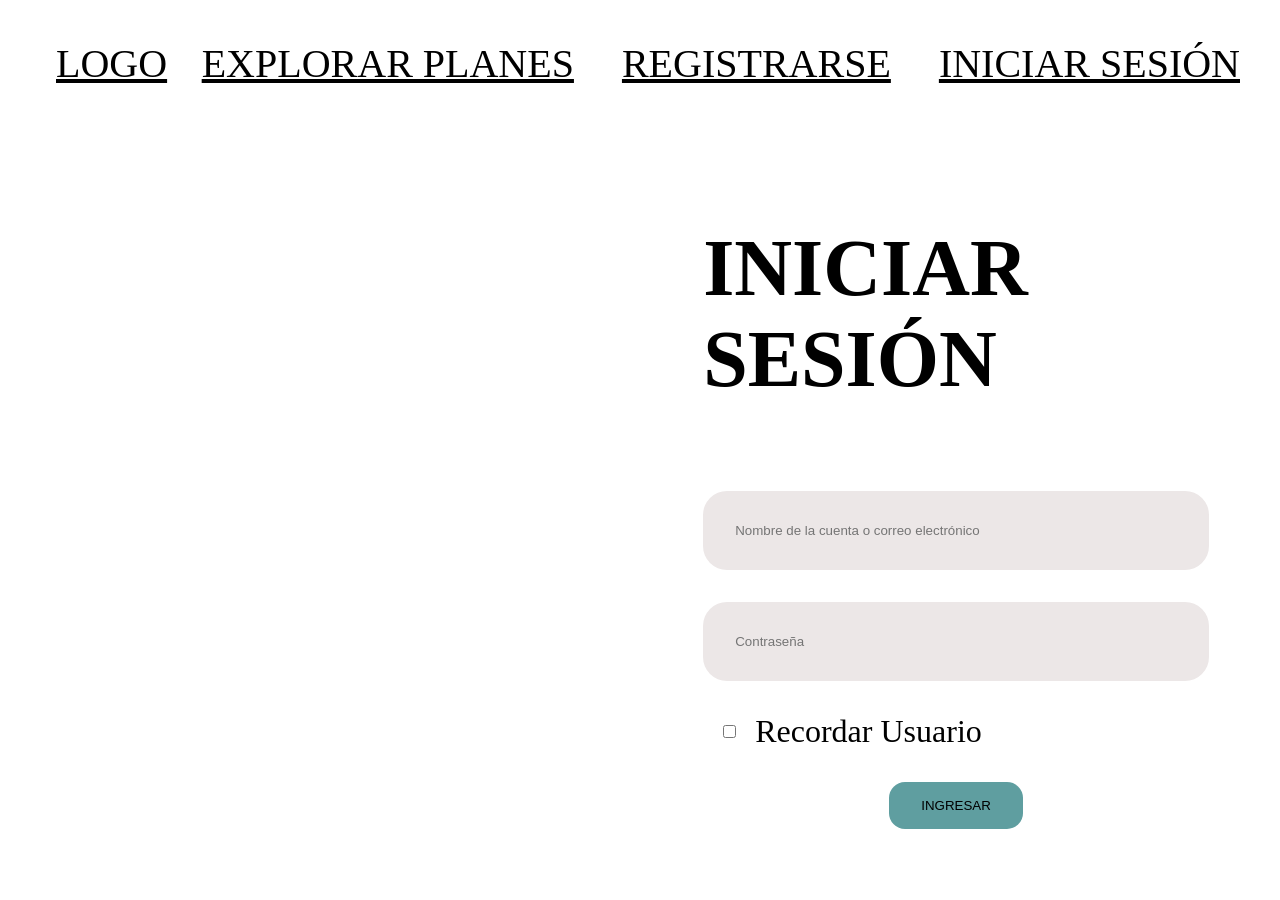
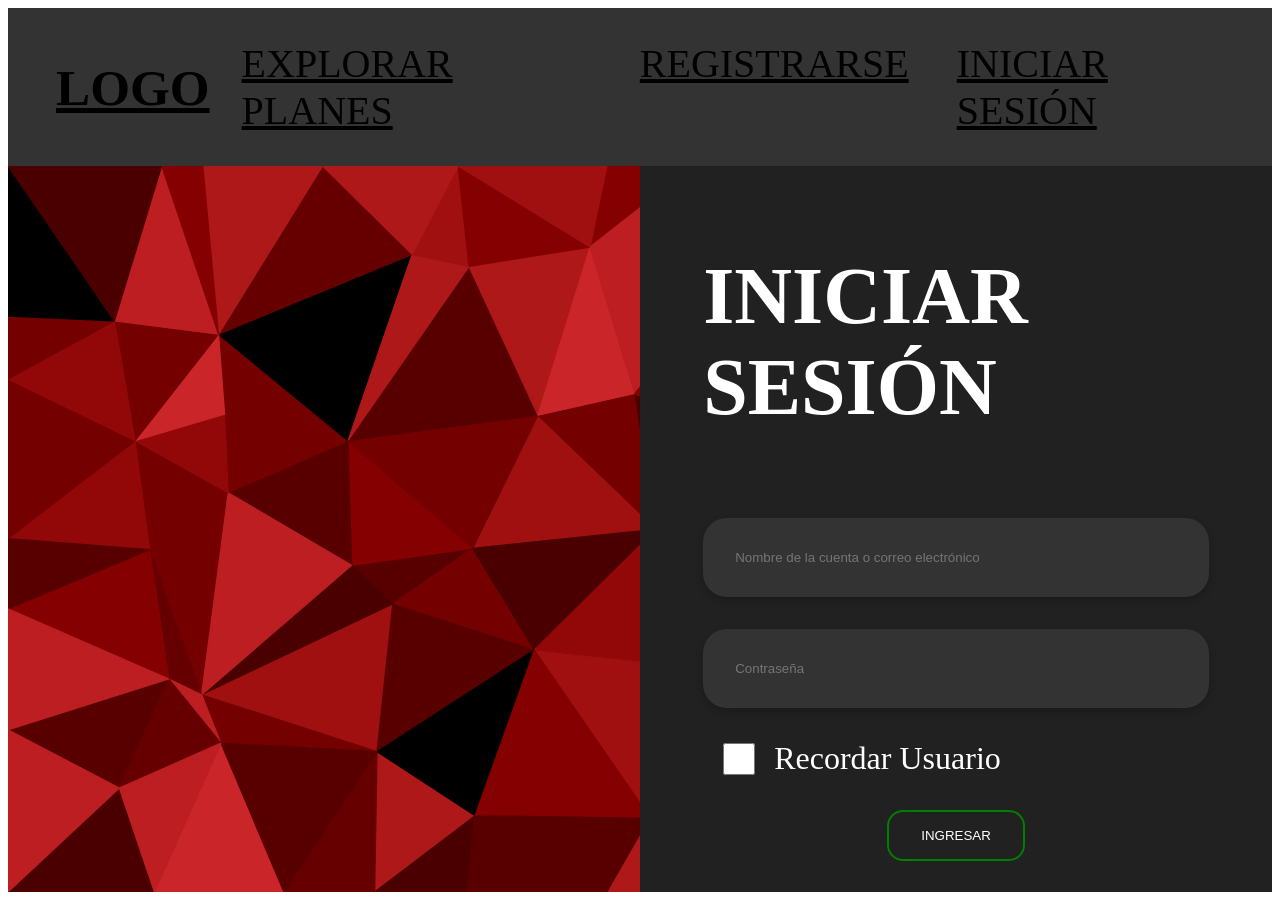
Before and after one commit to JoseLuisLaraRubio/Desarrollo_Web, an Angular app in the folder src/GymApp/WebApp/: page /login in a window 1280 px wide. Built offline with nearby package versions, Linux system fonts and the light colour scheme.

Commit message:
Modify login and home page background and colors

```diff
--- a/src/GymApp/WebApp/src/app/components/home-nav-bar/home-nav-bar.component.scss
+++ b/src/GymApp/WebApp/src/app/components/home-nav-bar/home-nav-bar.component.scss
@@ -1,5 +1,5 @@
 nav {
-  background-color: var(--light-blue);
+  background-color: #333333;
   display: flex;
   align-items: center;
   justify-content: space-between;
@@ -14,6 +14,22 @@ nav {
     padding-left: 3rem;
   }
 
+  .container-logo a {
+    font-size: 3.2rem;
+    color: var(--red);
+    font-weight: 600;
+  }
+
+  .container-nav a {
+    color: var(--light-gray);
+    font-size: 2.5rem;
+  }
+
+  .container-nav a:hover {
+    color: #fff;
+    font-size: 2.5rem;
+  }
+
   .container-nav {
     display: flex;
     gap: 3rem;
--- a/src/GymApp/WebApp/src/app/pages/home-page/home-page.component.scss
+++ b/src/GymApp/WebApp/src/app/pages/home-page/home-page.component.scss
@@ -1,5 +1,5 @@
 .background {
-  background-image: url("/backgrounds/home-page.svg");
+  background-image: url("/backgrounds/home-page2.svg");
   background-size: cover;
   width: 100%;
   height: 100vh;
@@ -7,8 +7,8 @@
 }
 
 h1 {
-  color: var(--white);
-  background-color: var(--light-blue);
+  color: #fff;
+  background-color: #333333;
   text-transform: uppercase;
   font-size: 8rem;
   width: max-content;
@@ -47,7 +47,7 @@ h1 {
 
 .text {
   width: 100%;
-  color: var(--dark-blue);
+  color: #fff;
   font-size: 2.5rem;
   margin-left: 1rem;
 }
@@ -57,6 +57,7 @@ h1 {
     background-size: contain;
     margin: 0;
   }
+
   .container {
     display: flex;
     flex-direction: column;
--- a/src/GymApp/WebApp/src/app/pages/login-page/login-page.component.scss
+++ b/src/GymApp/WebApp/src/app/pages/login-page/login-page.component.scss
@@ -4,16 +4,21 @@ main {
 }
 
 .background {
-  background-color: var(--yellow);
-  height: 95vh;
+  background-image: url("/backgrounds/login.svg");
+  background-repeat: no-repeat;
+  background-size: cover;
+  height: 90.8vh;
 }
 
 .container {
   display: flex;
   justify-content: center;
+  background-color: #212121;
+
   h1 {
     text-transform: uppercase;
     font-size: 5rem;
+    color: #fff;
   }
 }
 
@@ -28,31 +33,47 @@ form {
     padding: 2rem;
     border-radius: 1.5rem;
     border: 0;
-    background-color: rgb(236, 231, 231);
+    background-color: #333333;
+    box-shadow: 0 4px 8px rgba(0, 0, 0, 0.2);
   }
 
   .container-checkbox {
     display: flex;
     gap: 1rem;
     margin-left: 1rem;
+
     label {
       font-size: 2rem;
+      color: #fff;
+    }
+
+    input[type="checkbox"] {
+      width: 2rem;
+      height: 2rem;
     }
   }
 
-  input[type="button"]{
+  input[type="button"] {
     width: max-content;
     margin: 0 auto;
     padding: 1rem 2rem;
     border-radius: 1rem;
-    border: 0;
-    background-color: cadetblue;
-    color: var(--white);
+    border: 2px solid green;
+    /* Borde verde */
+    background-color: #212121;
+    /* Color de fondo del botón */
+    color: #fff;
     cursor: pointer;
+
     &:hover {
       opacity: 0.7;
+      background-color: #333333;
+      /* Mantén el mismo color de fondo al hacer hover */
+      border-color: limegreen;
+      /* Cambia el borde a un verde más brillante al hacer hover */
     }
   }
+
 }
 
 @media (max-width: 920px) {
@@ -72,6 +93,7 @@ form {
     padding: 1rem;
     text-align: center;
   }
+
   label {
     text-align: center;
   }
```
Also changed, not shown: src/GymApp/WebApp/public/backgrounds/home-page2.svg (added), src/GymApp/WebApp/public/backgrounds/login.svg (added).
